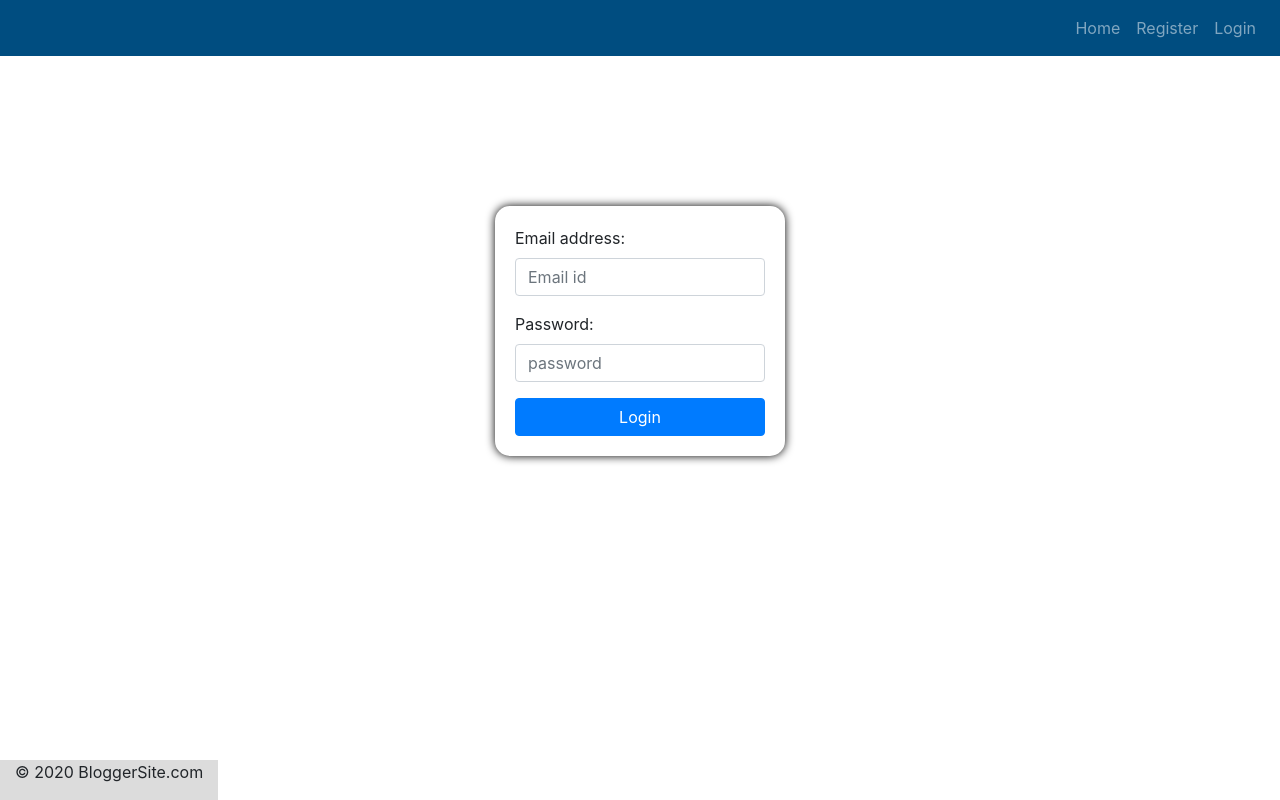
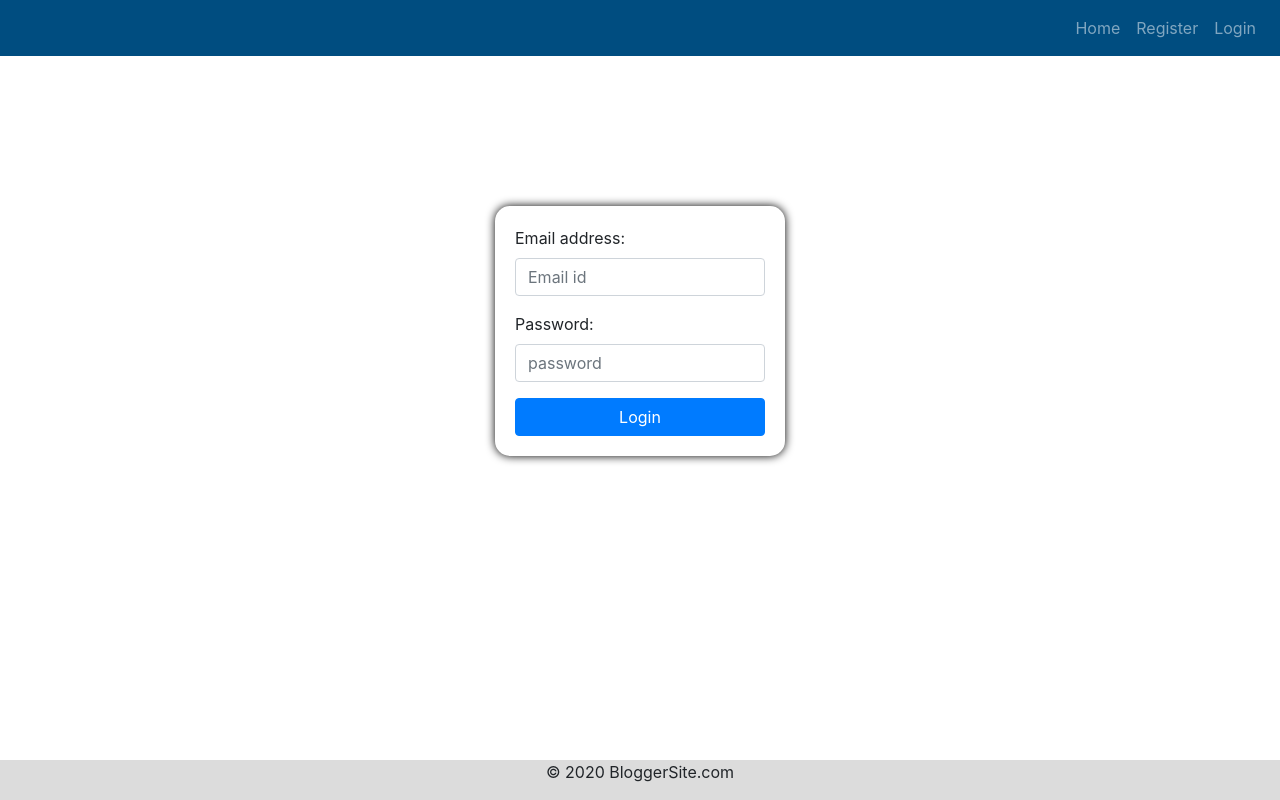
Before and after one commit to mkgithubproject/bloggerUsingJavaScript, a plain HTML site: page html/login.html in a window 1280 px wide. Drawn offline with Linux system fonts and the light colour scheme; files whose address does not match are found by name.

Commit message:
Update login.html

```diff
--- a/html/login.html
+++ b/html/login.html
@@ -65,8 +65,8 @@
     </div>
 
   </div>
-  <div class="container-fluid">
-    <div class="footer row">
+  <div class="container-fluid footer">
+    <div class=" row">
       <div class="col-sm-12">
         <p style="text-align: center;">&copy; 2020 BloggerSite.com</p>
       </div>
```
